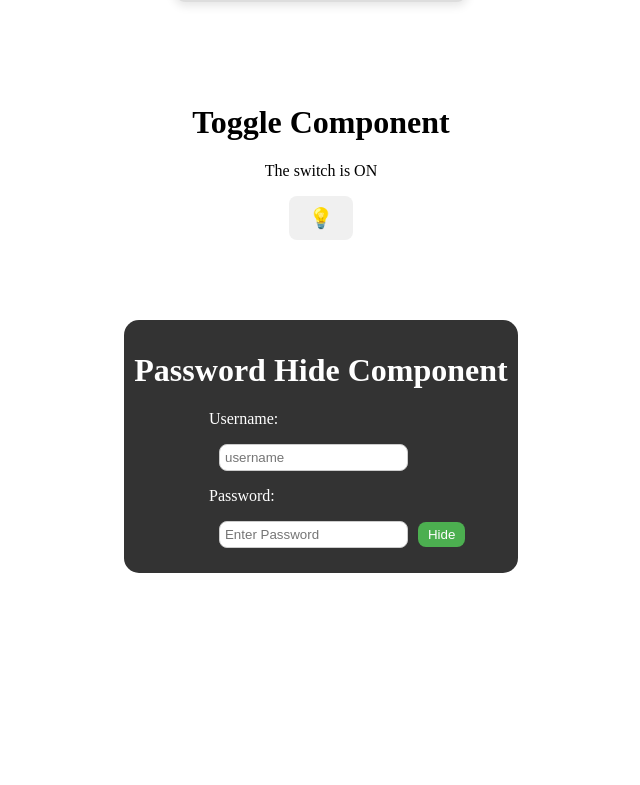
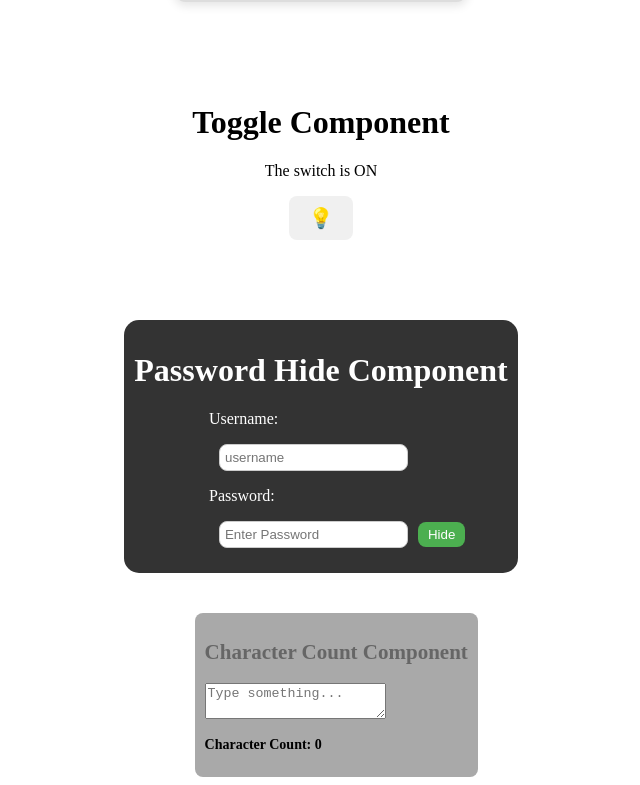
Before and after one commit to Shubham-K9/React-Components, a React (Vite) app: page / in a window 1280 px wide. Shown: the part 300-1085 px from the top of the page, without its empty margins (319-959 px from the left). Before the commit the page ends 881 px from the top, so only its background shows below. Built offline with nearby package versions, Linux system fonts and the light colour scheme.

Commit message:
CharacterCnt

```diff
--- /dev/null
+++ b/components/CharacterCnt.jsx
@@ -0,0 +1,38 @@
+import React, { useState } from "react";
+
+const CharacterCnt=()=>{
+
+    const[len,setLen]=useState(0);
+    const[text,setText]=useState("");
+
+    const handleChange=(e)=>{
+
+        const inputText=e.target.value;
+        if(inputText.length<=100){
+            setText(inputText);
+            setLen(inputText.length);
+        }
+        else{
+            alert("Maximum character limit of 100 reached!");
+        }
+
+    }
+
+    return (
+        <div className="character-count">
+            <h2>Character Count Component</h2>
+            <textarea placeholder="Type something..." value={text} onChange={handleChange}></textarea>
+
+            <p className="cc">Character Count: {len}</p>
+        </div>
+    )
+
+
+
+
+
+
+}
+
+
+export default CharacterCnt;
--- a/src/index.css
+++ b/src/index.css
@@ -105,3 +105,20 @@
   color: white;
   cursor: pointer;
 }
+
+.character-count{
+  margin-top: 10px;
+  font-size: 14px;
+  color: #666;
+  border-radius: 8px;
+  background-color: darkgray;
+  padding: 10px;
+  width: fit-content;
+  margin-left: 40%;
+  margin-top: 40px;
+}
+.cc{
+  font-weight: bold;
+  color: black;
+
+}
--- a/src/main.jsx
+++ b/src/main.jsx
@@ -5,6 +5,7 @@ import App from './App.jsx'
 import Counter from '../components/Counter.jsx'
 import Toggle from '../components/Toggle.jsx'
 import PassHide from '../components/PassHide.jsx'
+import CharacterCnt from '../components/CharacterCnt.jsx'
 
 createRoot(document.getElementById('root')).render(
   <StrictMode>
@@ -14,6 +15,7 @@ createRoot(document.getElementById('root')).render(
     </div>
     <Toggle />
     <PassHide />
+    <CharacterCnt />
 
   </StrictMode>,
 )
```
Also changed, not shown: components/FormVal.jsx (added, +19 -0 lines).
